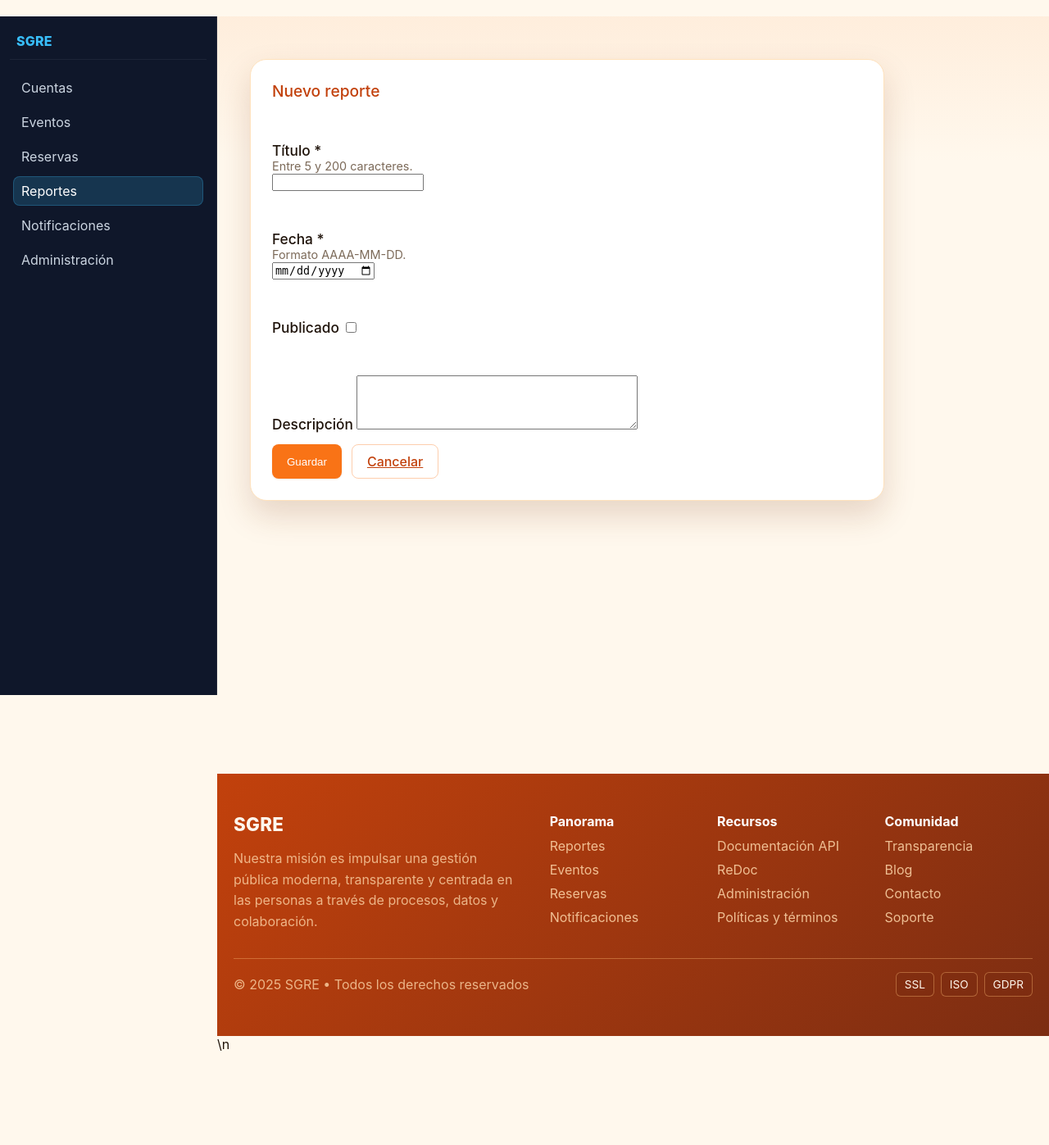
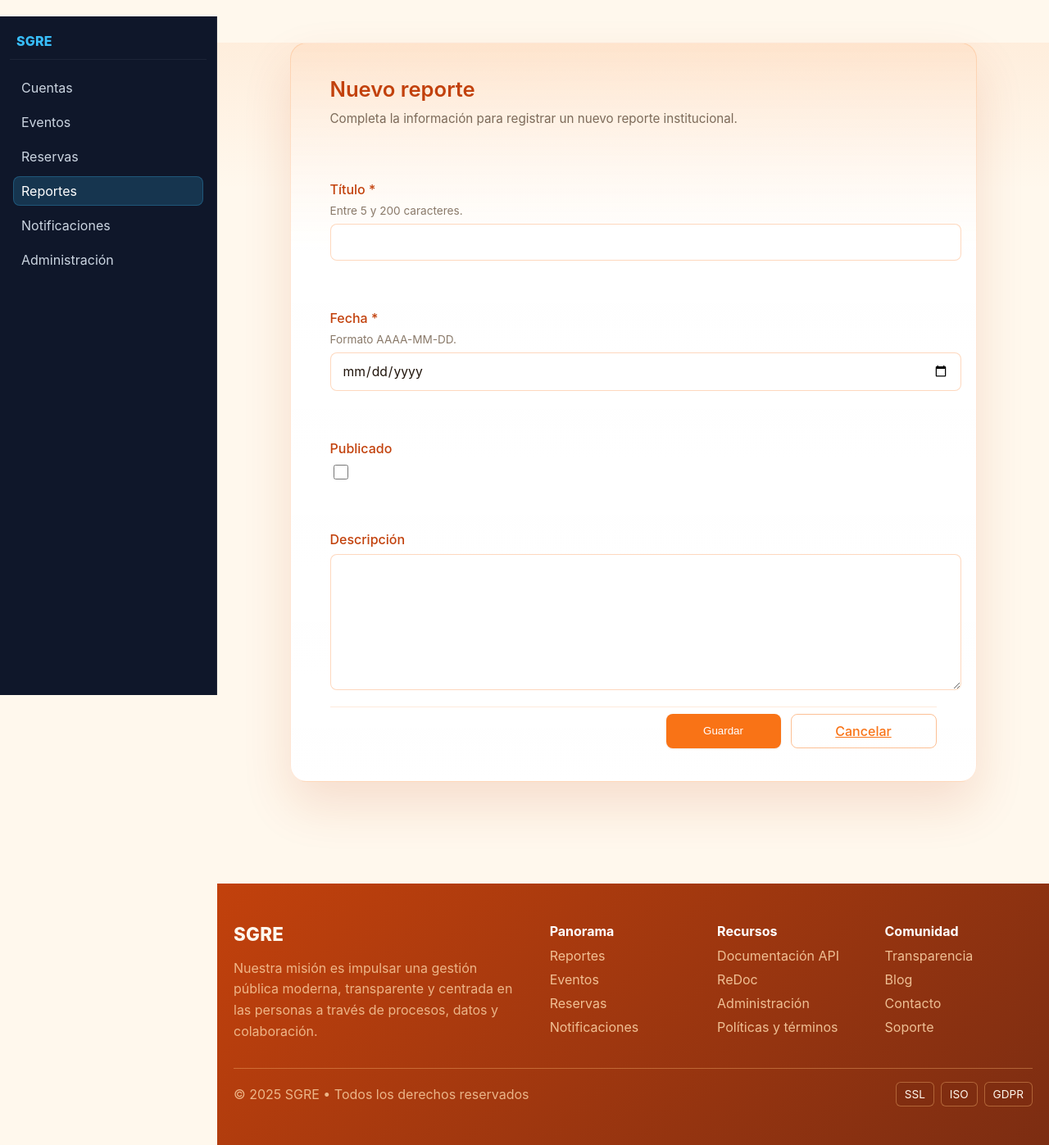
Before and after one commit to Draxer21/SGRE, a Django app: page /reportes/gestionar/nuevo/ in a window 1280 px wide. Shown: the top 1397 px of the page at 82% size. Before the commit the page ends 1282 px from the top, so only its background shows below. Run offline with Django 5.2, Linux system fonts and the light colour scheme; parts of the project's set-up code (start-up, migrations or seed data) failed here and were passed over.

Commit message:
Ajustes en css's

```diff
--- a/backend/cuentas/static/css/cuentas.css
+++ b/backend/cuentas/static/css/cuentas.css
@@ -35,7 +35,7 @@
 
 .app-shell {
   min-height: 100vh;
-  padding: 36px 24px;
+  padding: 0 24px 24px;
   background: linear-gradient(180deg, rgba(37, 99, 235, 0.08) 0%, transparent 160px) var(--color-bg);
 }
 
@@ -231,7 +231,7 @@
 
 @media (max-width: 960px) {
   .app-shell {
-    padding: 24px 16px;
+    padding: 0 16px 16px;
   }
 
   .app-header {
--- a/backend/eventos/static/css/eventos.css
+++ b/backend/eventos/static/css/eventos.css
@@ -34,7 +34,7 @@
 
 .app-shell {
   min-height: 100vh;
-  padding: 36px 24px;
+  padding: 0 24px 24px;
   background: linear-gradient(180deg, rgba(168, 85, 247, 0.08) 0%, transparent 180px) var(--color-bg);
 }
 
@@ -226,7 +226,7 @@
 
 @media (max-width: 960px) {
   .app-shell {
-    padding: 24px 16px;
+    padding: 0 16px 16px;
   }
 
   .app-header {
--- a/backend/notificaciones/static/css/notificaciones.css
+++ b/backend/notificaciones/static/css/notificaciones.css
@@ -34,7 +34,7 @@
 
 .app-shell {
   min-height: 100vh;
-  padding: 36px 24px;
+  padding: 0 24px 24px;
   background: linear-gradient(180deg, rgba(239, 68, 68, 0.08) 0%, transparent 160px) var(--color-bg);
 }
 
@@ -235,7 +235,7 @@
 
 @media (max-width: 960px) {
   .app-shell {
-    padding: 24px 16px;
+    padding: 0 16px 16px;
   }
 
   .app-header {
--- a/backend/reportes/static/css/reportes.css
+++ b/backend/reportes/static/css/reportes.css
@@ -34,7 +34,7 @@
 
 .app-shell {
   min-height: 100vh;
-  padding: 36px 24px;
+  padding: 0 24px 24px;
   background: linear-gradient(180deg, rgba(249, 115, 22, 0.08) 0%, transparent 180px) var(--color-bg);
 }
 
@@ -64,6 +64,122 @@
   padding: 26px;
   border: 1px solid var(--color-border);
   box-shadow: var(--shadow-md);
+}
+
+.surface--form {
+  max-width: 740px;
+  margin: 32px auto 48px;
+  padding: 40px 48px;
+  display: grid;
+  gap: 24px;
+  background: linear-gradient(180deg, rgba(249, 115, 22, 0.08) 0%, rgba(255, 255, 255, 0.98) 28%, #ffffff 100%);
+  border: 1px solid rgba(249, 115, 22, 0.18);
+  box-shadow: 0 28px 60px rgba(194, 65, 12, 0.14);
+}
+
+.form-header {
+  display: grid;
+  gap: 10px;
+}
+
+.form-title {
+  margin: 0;
+  font-size: 1.6rem;
+  font-weight: var(--font-weight-semibold);
+  color: var(--color-accent-strong);
+}
+
+.form-subtitle {
+  margin: 0;
+  color: var(--color-muted);
+  font-size: 0.95rem;
+  line-height: 1.5;
+}
+
+.form-grid {
+  display: grid;
+  gap: 20px;
+}
+
+.form-field {
+  display: grid;
+  gap: 8px;
+}
+
+.form-field .card__title {
+  font-size: 1rem;
+  color: var(--color-accent-strong);
+}
+
+.form-field .card__meta {
+  font-size: 0.85rem;
+  color: rgba(124, 106, 89, 0.9);
+}
+
+.form-field input,
+.form-field select,
+.form-field textarea {
+  width: 100%;
+  padding: 12px 14px;
+  border-radius: var(--radius-sm);
+  border: 1px solid rgba(249, 115, 22, 0.28);
+  background: rgba(255, 255, 255, 0.94);
+  font-family: inherit;
+  font-size: 0.98rem;
+  color: var(--color-text);
+  transition: border-color var(--transition-base), box-shadow var(--transition-base), background var(--transition-base);
+}
+
+.form-field textarea {
+  min-height: 140px;
+  resize: vertical;
+}
+
+.form-field input:focus,
+.form-field select:focus,
+.form-field textarea:focus {
+  outline: none;
+  border-color: var(--color-accent);
+  background: #ffffff;
+  box-shadow: 0 0 0 3px rgba(249, 115, 22, 0.2);
+}
+
+.form-field ul {
+  margin: 0;
+  padding-left: 18px;
+  color: #b91c1c;
+}
+
+.form-field input[type="checkbox"] {
+  width: 18px;
+  height: 18px;
+  border-radius: 4px;
+  border: 1px solid rgba(249, 115, 22, 0.35);
+  accent-color: var(--color-accent);
+  justify-self: flex-start;
+  margin-top: 2px;
+}
+
+.form-actions {
+  display: flex;
+  flex-wrap: wrap;
+  gap: 12px;
+  justify-content: flex-end;
+  padding-top: 8px;
+  border-top: 1px solid rgba(249, 115, 22, 0.15);
+}
+
+.form-actions .btn {
+  min-width: 140px;
+}
+
+.form-actions .btn--ghost {
+  border-color: rgba(249, 115, 22, 0.45);
+  color: var(--color-accent);
+}
+
+.form-actions .btn--ghost:hover {
+  color: var(--color-accent-strong);
 }
 
 .grid {
@@ -218,12 +334,25 @@
 
 @media (max-width: 960px) {
   .app-shell {
-    padding: 24px 16px;
+    padding: 0 16px 16px;
   }
 
   .app-header {
     flex-direction: column;
     align-items: flex-start;
+  }
+
+  .surface--form {
+    margin: 24px auto 40px;
+    padding: 28px 22px;
+  }
+
+  .form-actions {
+    justify-content: stretch;
+  }
+
+  .form-actions .btn {
+    flex: 1 1 100%;
   }
 }
 
--- a/backend/reportes/templates/reportes/reporte_form.html
+++ b/backend/reportes/templates/reportes/reporte_form.html
@@ -10,8 +10,17 @@
 <body>
   {% include 'includes/layout_open.html' %}
   <div class="app-shell">
-    <div class="surface" style="margin:16px; max-width:720px;">
-      <h2 class="section-title">{{ view.object|default:'Nuevo reporte' }}</h2>
+    <div class="surface surface--form">
+      <header class="form-header">
+        <h2 class="form-title">{{ view.object|default:'Nuevo reporte' }}</h2>
+        <p class="form-subtitle">
+          {% if view.object %}
+            Actualiza los detalles del reporte para mantener la información al día.
+          {% else %}
+            Completa la información para registrar un nuevo reporte institucional.
+          {% endif %}
+        </p>
+      </header>
 
       {% if form.non_field_errors %}
       <div class="empty-state" role="alert" aria-live="assertive">
@@ -22,14 +31,14 @@
       </div>
       {% endif %}
 
-      <form method="post" class="grid" style="gap:14px;" novalidate>
+      <form method="post" class="form-grid" novalidate>
         {% csrf_token %}
         {% include 'includes/form_field.html' with field=form.titulo %}
         {% include 'includes/form_field.html' with field=form.fecha %}
         {% include 'includes/form_field.html' with field=form.publicado %}
         {% include 'includes/form_field.html' with field=form.descripcion %}
 
-        <div class="grid" style="grid-auto-flow:column;justify-content:start;gap:12px;">
+        <div class="form-actions">
           <button class="btn btn--primary" type="submit">Guardar</button>
           <a class="btn btn--ghost" href="{% url 'reportes:reporte_list' %}">Cancelar</a>
         </div>
--- a/backend/reservas/static/css/reservas.css
+++ b/backend/reservas/static/css/reservas.css
@@ -35,7 +35,7 @@
 
 .app-shell {
   min-height: 100vh;
-  padding: 36px 24px;
+  padding: 0 24px 24px;
   background: linear-gradient(180deg, rgba(13, 148, 136, 0.08) 0%, transparent 160px) var(--color-bg);
 }
 
@@ -277,7 +277,7 @@
 
 @media (max-width: 960px) {
   .app-shell {
-    padding: 24px 16px;
+    padding: 0 16px 16px;
   }
 
   .app-header {
--- a/frontend/src/styles.css
+++ b/frontend/src/styles.css
@@ -267,7 +267,7 @@
 .app-shell__content {
   display: flex;
   flex-direction: column;
-  padding: 32px 32px 0;
+  padding: 0 32px 0;
   gap: 24px;
   min-height: 100vh;
 }
@@ -442,7 +442,7 @@
   }
 
   .app-shell__content {
-    padding: 24px 16px 0;
+    padding: 0 16px 0;
   }
 
   .app-shell__actions {
```
